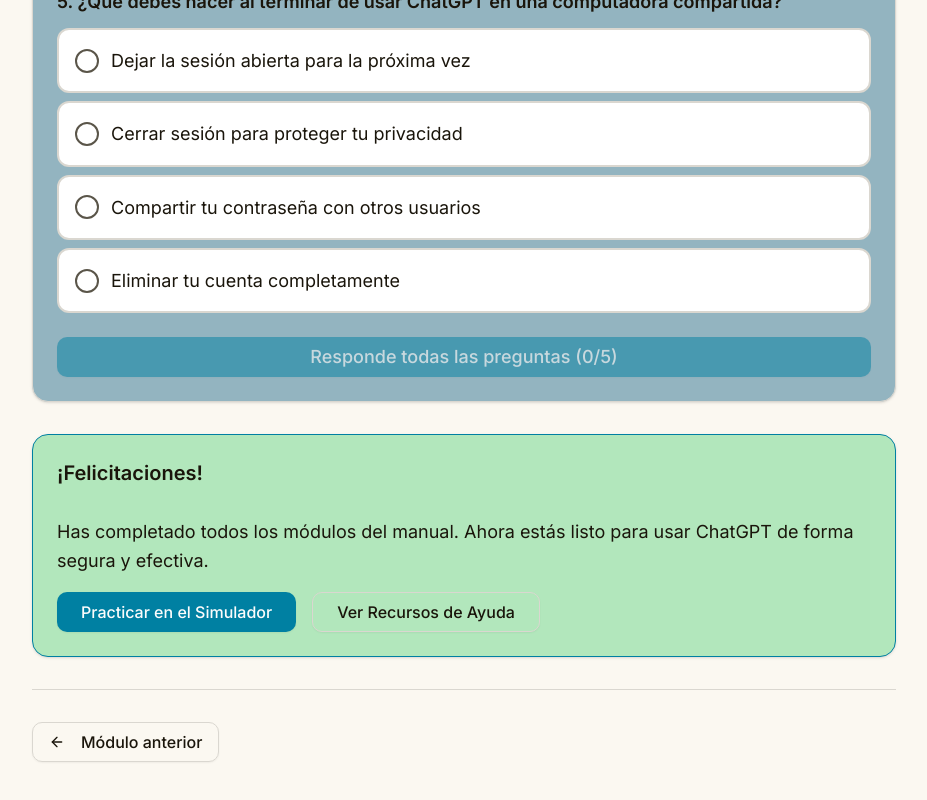
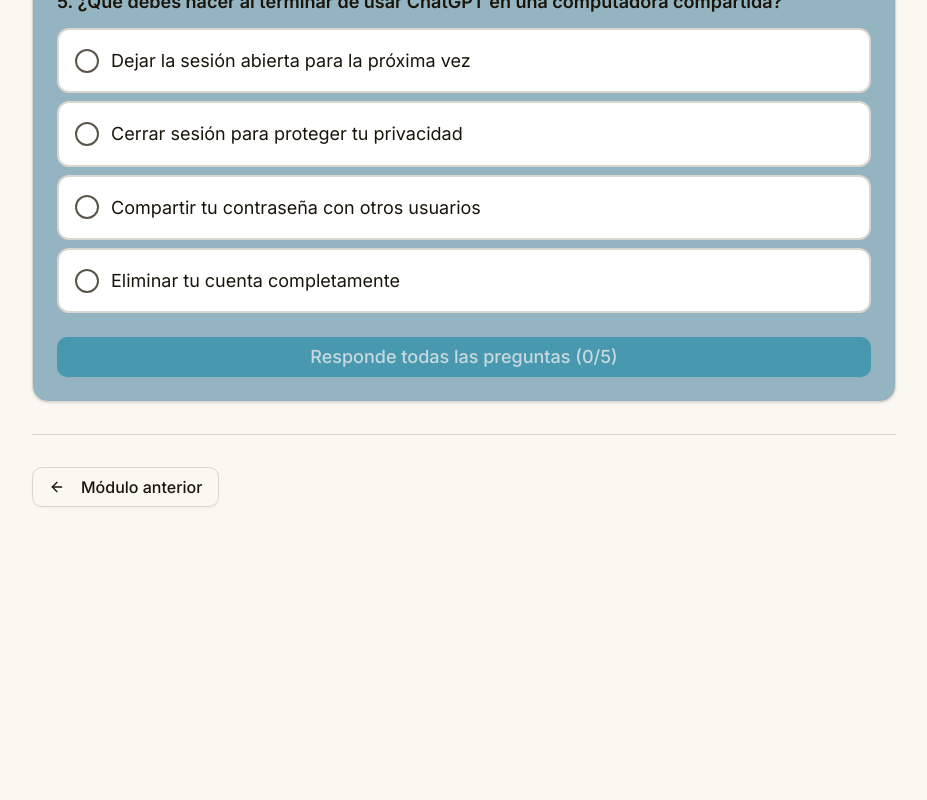
Before and after one commit to JuanCheli/capacitacion-chatgpt-grupo6, a Next.js app: page /modulo-5 in a window 1280 px wide. Shown: the part 5092-5892 px from the top of the page, without its empty margins (320-1247 px from the left). After the commit the page ends 5647 px from the top, so only its background shows below. Built offline with nearby package versions, Linux system fonts and the light colour scheme.

Commit message:
Change congratulations block vision condition in last module (module 5)

```diff
--- a/app/modulo-5/page.tsx
+++ b/app/modulo-5/page.tsx
@@ -537,6 +537,7 @@ export default function Module5Page() {
         </CardContent>
       </Card>
 
+      {showResults && score >= 3 && (
         <Card className="bg-accent border-primary">
           <CardHeader>
             <CardTitle className="text-xl">¡Felicitaciones!</CardTitle>
@@ -561,6 +562,7 @@ export default function Module5Page() {
             </div>
           </CardContent>
         </Card>
+      )}
 
       <div className="flex justify-start pt-8 border-t">
         <Button
```
Lines whose indentation alone changed are shown as unchanged.
